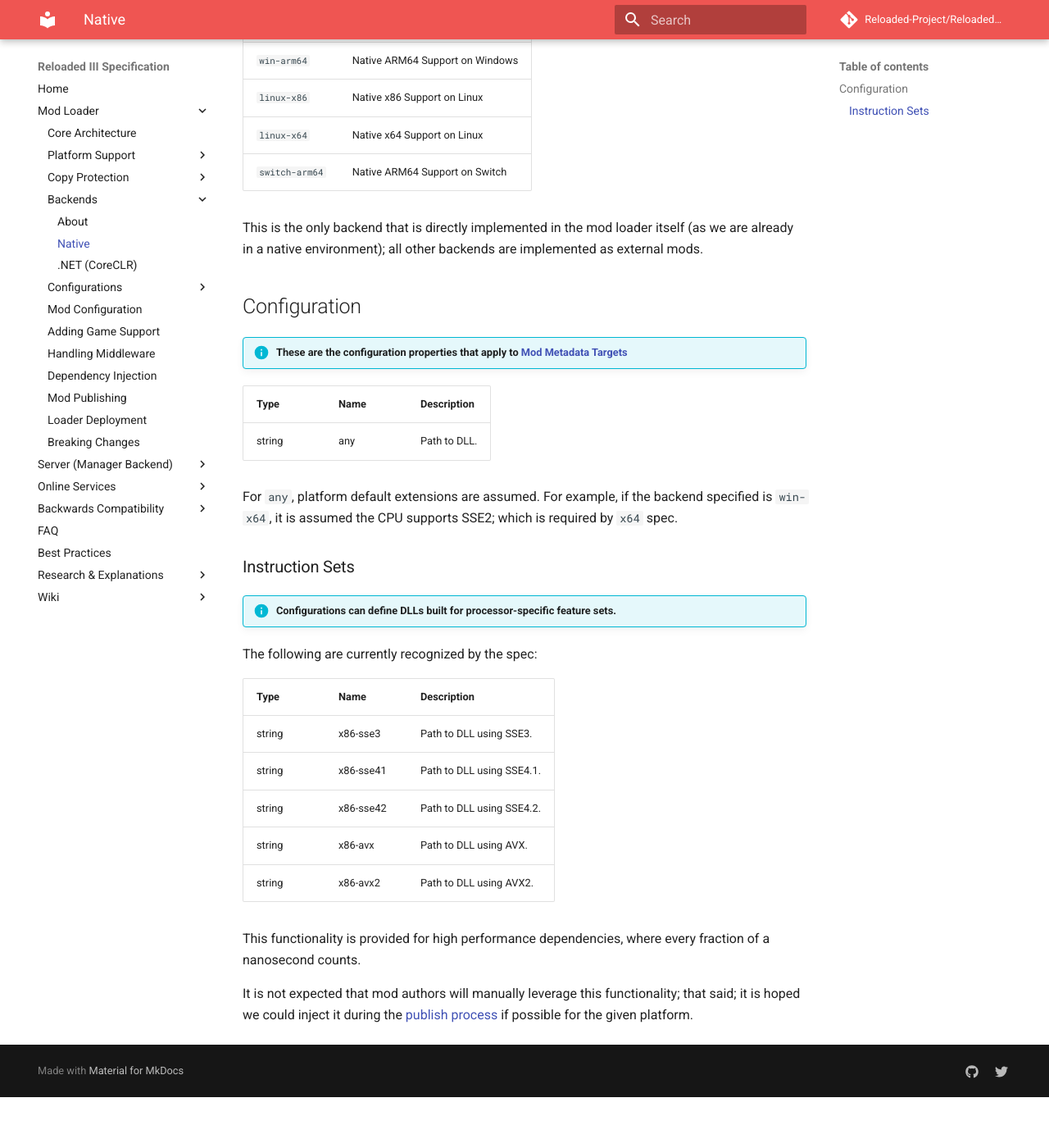
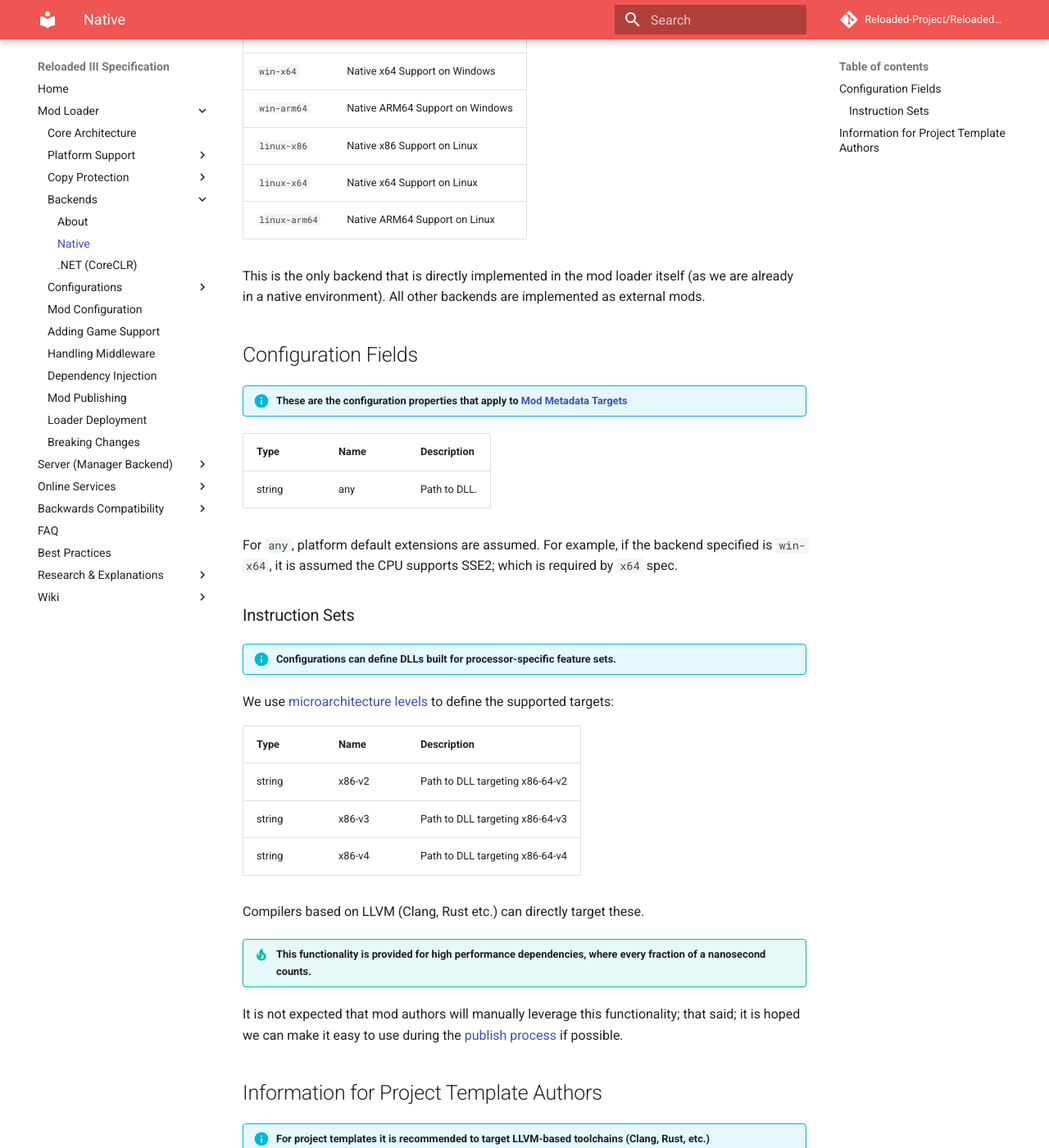
Before and after one commit to Reloaded-Project/Reloaded-III, an MkDocs documentation site: the page built from docs/Loader/Backends/Native.md, in a window 1280 px wide and 1400 px high, scrolled down 307 px. Shown: the whole window at 82% size. Built offline with MkDocs 1.6.1 and Material for MkDocs 9.7.7, drawn with Linux system fonts in a browser that asks for light colours; comment, search, counter and statistics services are not loaded; before the commit the page ends 1645 px from its top, so only the background shows below that; some of the changed text lies outside the part shown.

Commit message:
Improved: Some Backend Documentation around CoreCLR and Native

```diff
--- a/docs/Loader/Backends/Native.md
+++ b/docs/Loader/Backends/Native.md
@@ -1,48 +1,63 @@
 # Native Support
 
-This backend provides support for native mods on all platforms, for example:
+!!! info "This backend provides support for native mods on all platforms."
 
-| Backend        | Description                     |
-|----------------|---------------------------------|
-| `win-x86`      | Native x86 Support on Windows   |
-| `win-x64`      | Native x64 Support on Windows   |
-| `win-arm64`    | Native ARM64 Support on Windows |
-| `linux-x86`    | Native x86 Support on Linux     |
-| `linux-x64`    | Native x64 Support on Linux     |
-| `switch-arm64` | Native ARM64 Support on Switch  |
+For example:
 
-This is the only backend that is directly implemented in the mod loader itself (as we are already in a native environment);
-all other backends are implemented as external mods.
+| Backend       | Description                     |
+| ------------- | ------------------------------- |
+| `win-x86`     | Native x86 Support on Windows   |
+| `win-x64`     | Native x64 Support on Windows   |
+| `win-arm64`   | Native ARM64 Support on Windows |
+| `linux-x86`   | Native x86 Support on Linux     |
+| `linux-x64`   | Native x64 Support on Linux     |
+| `linux-arm64` | Native ARM64 Support on Linux   |
 
-## Configuration
+This is the only backend that is directly implemented in the mod loader itself
+(as we are already in a native environment). All other backends are implemented as external mods.
+
+## Configuration Fields
 
 !!! info "These are the configuration properties that apply to [Mod Metadata Targets][mod-metadata-targets]"
 
 | Type   | Name | Description  |
-|--------|------|--------------|
+| ------ | ---- | ------------ |
 | string | any  | Path to DLL. |
 
 For `any`, platform default extensions are assumed.
-For example, if the backend specified is `win-x64`, it is assumed the CPU supports SSE2; which is required by `x64` spec.
+For example, if the backend specified is `win-x64`, it is assumed the CPU supports SSE2;
+which is required by `x64` spec.
 
 ### Instruction Sets
 
 !!! info "Configurations can define DLLs built for processor-specific feature sets."
 
-The following are currently recognized by the spec:
+We use [microarchitecture levels][microarchitecture-levels] to define the supported targets:
 
-| Type   | Name      | Description               |
-|--------|-----------|---------------------------|
-| string | x86-sse3  | Path to DLL using SSE3.   |
-| string | x86-sse41 | Path to DLL using SSE4.1. |
-| string | x86-sse42 | Path to DLL using SSE4.2. |
-| string | x86-avx   | Path to DLL using AVX.    |
-| string | x86-avx2  | Path to DLL using AVX2.   |
+| Type   | Name   | Description                     |
+| ------ | ------ | ------------------------------- |
+| string | x86-v2 | Path to DLL targeting x86-64-v2 |
+| string | x86-v3 | Path to DLL targeting x86-64-v3 |
+| string | x86-v4 | Path to DLL targeting x86-64-v4 |
 
-This functionality is provided for high performance dependencies, where every fraction of a nanosecond counts.
+Compilers based on LLVM (Clang, Rust etc.) can directly target these.
 
-It is not expected that mod authors will manually leverage this functionality; that said; it is hoped we could inject it
-during the [publish process][mod-publishing] if possible for the given platform.
+!!! tip "This functionality is provided for high performance dependencies, where every fraction of a nanosecond counts."
 
+It is not expected that mod authors will manually leverage this functionality; that said; it is
+hoped we can make it easy to use during the [publish process][mod-publishing] if possible.
+
+## Information for Project Template Authors
+
+!!! info "For project templates it is recommended to target LLVM-based toolchains (Clang, Rust, etc.)"
+
+For the following reasons:
+
+- They can directly target the microarchitecture levels mentioned above.
+- More portable, for example, you can `cross compile` (e.g. build for Windows from Linux).
+- They can generate better code.
+
+<!-- Links -->
+[microarchitecture-levels]: https://en.wikipedia.org/wiki/X86-64#Microarchitecture_levels
 [mod-metadata-targets]: ../../Server/Configurations/Mod-Metadata.md#targets
 [mod-publishing]: ../Mod-Publishing.md
```
Also changed, not shown: docs/Loader/Backends/About.md (+17 -6 lines), docs/Loader/Backends/CoreCLR.md (+9 -13 lines).
